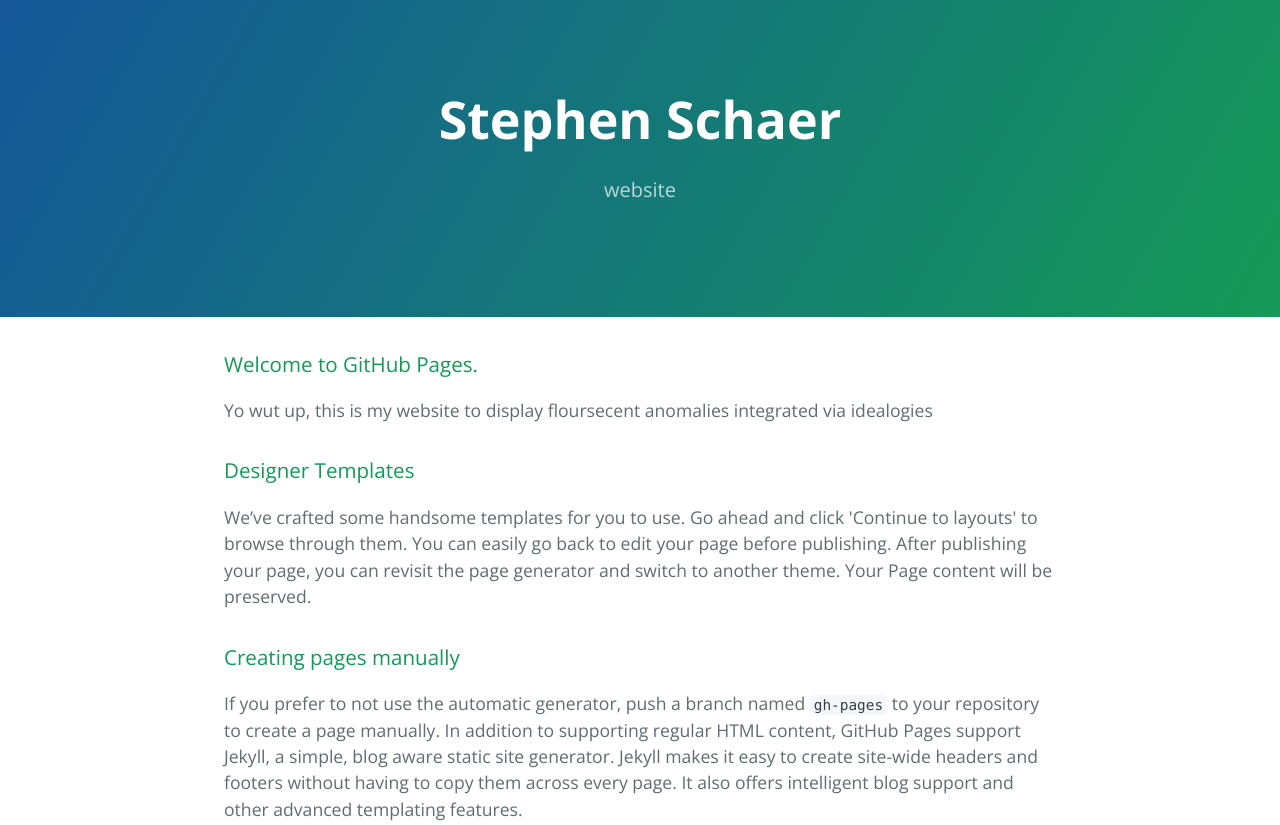
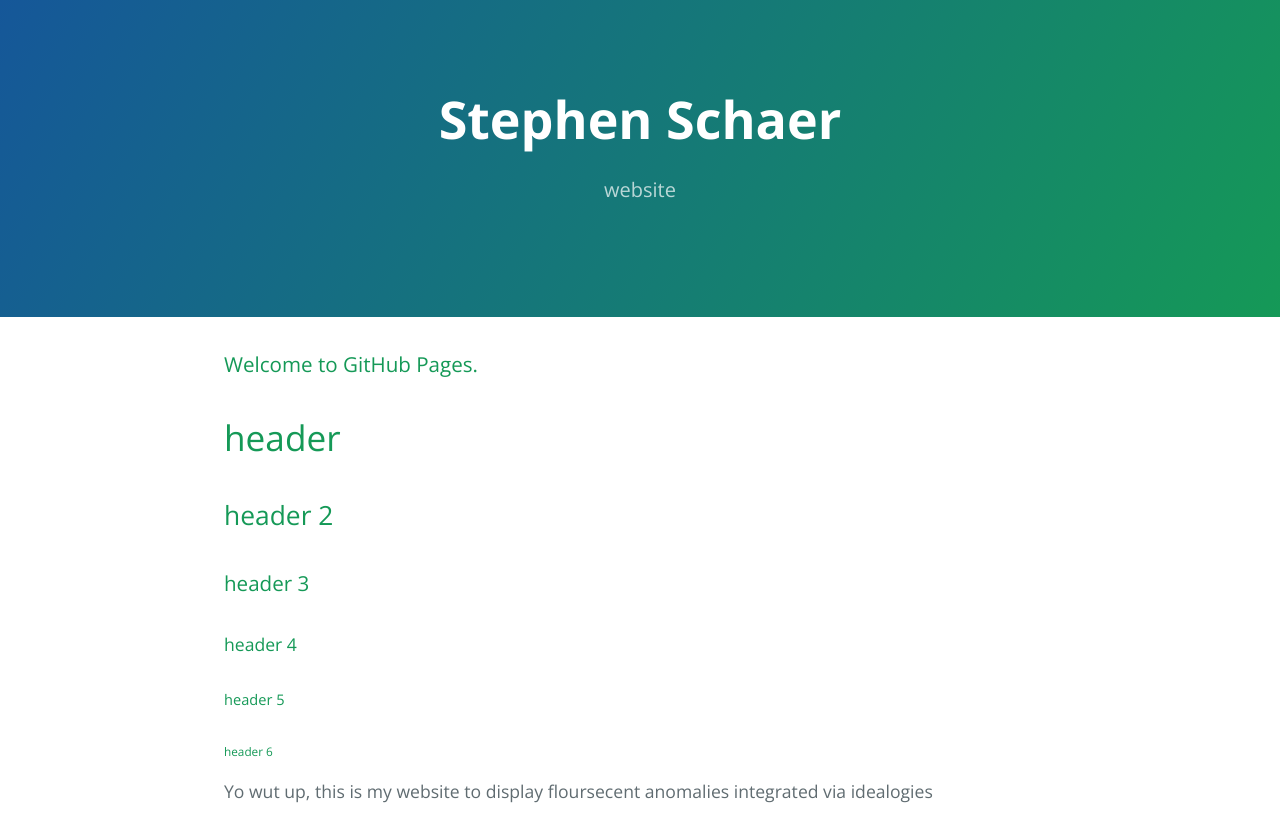
Before and after one commit to sdeavin1/sdeavin1.github.io, a plain HTML site: page index.html in a window 1280 px wide. Shown: the top 825 px of the page. Drawn offline with nearby package versions, Linux system fonts and the light colour scheme.

Commit message:
Update index.html

```diff
--- a/index.html
+++ b/index.html
@@ -18,7 +18,12 @@
     <section class="main-content">
       <h3>
 <a id="welcome-to-github-pages" class="anchor" href="#welcome-to-github-pages" aria-hidden="true"><span aria-hidden="true" class="octicon octicon-link"></span></a>Welcome to GitHub Pages.</h3>
-
+<h1>header</h1>
+<h2>header 2</h2>
+<h3>header 3</h3>
+<h4>header 4</h4>
+<h5>header 5</h5>
+<h6>header 6</h6>
 <p>Yo wut up, this is my website to display floursecent anomalies integrated via idealogies</p>
 
 <h3>
```
